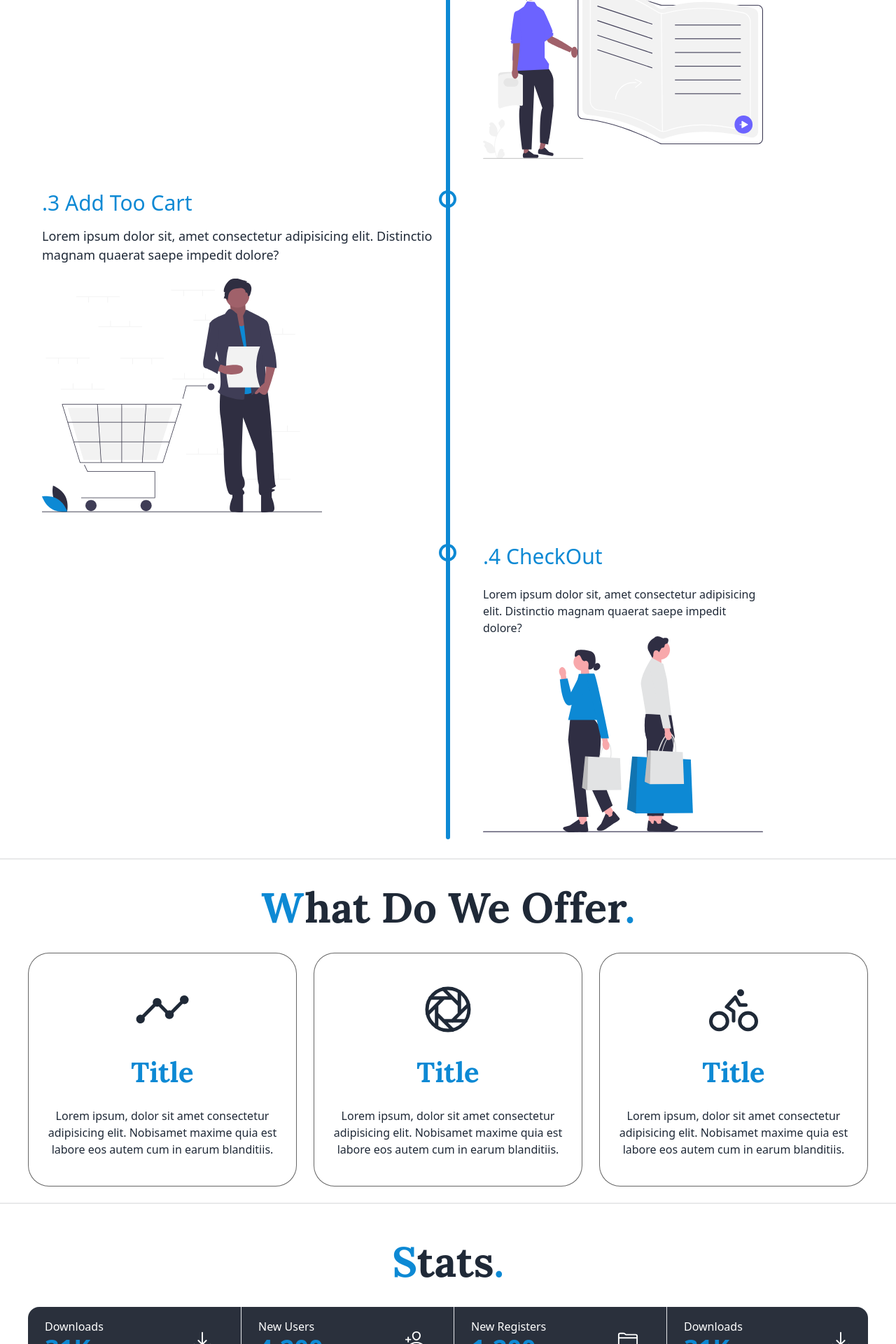
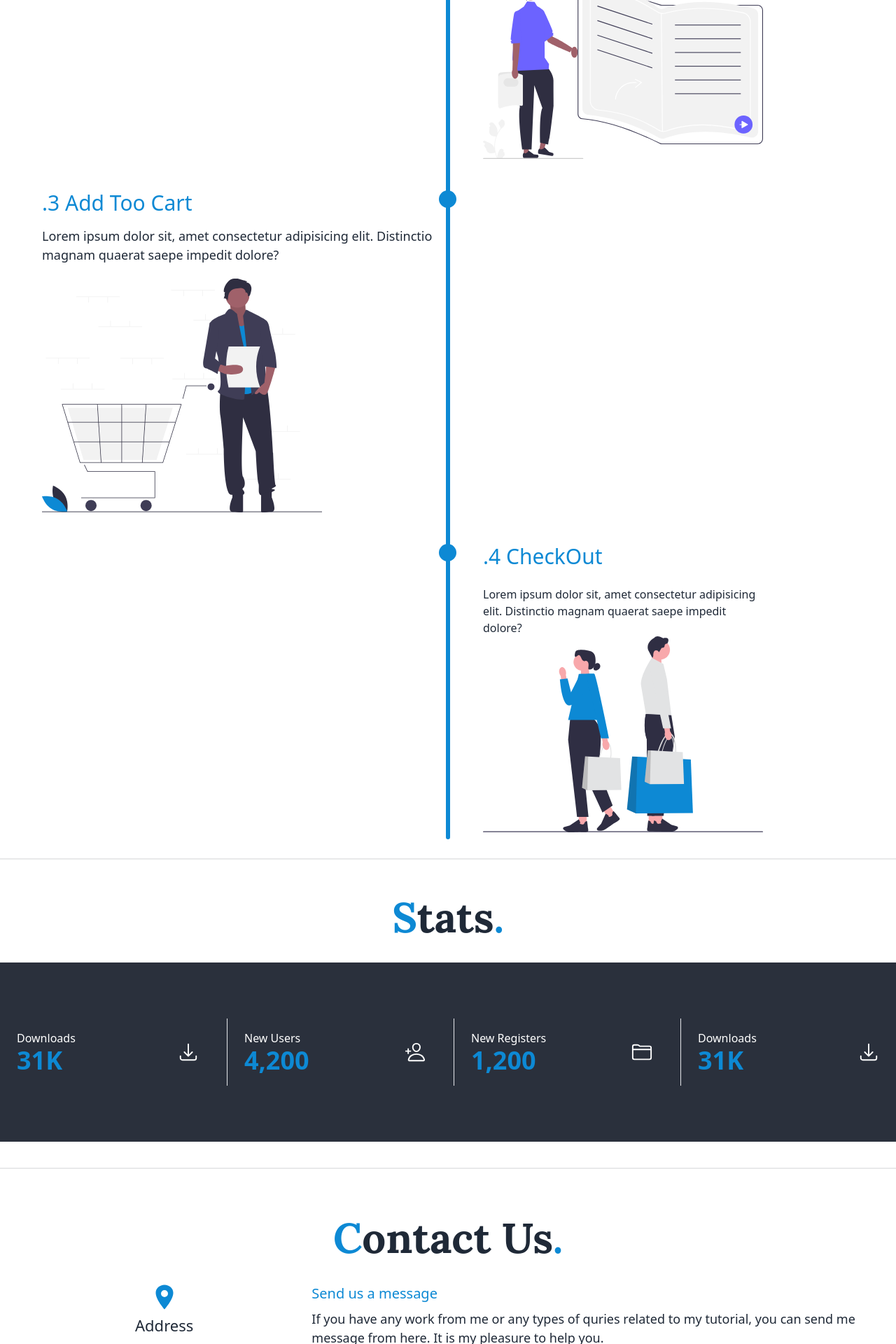
Before and after one commit to obada-kahlos/e-book-client-nextJS, a Next.js app: page / in a window 1280 px wide. Shown: the part 1542-3462 px from the top of the page at 70% size. Built offline with nearby package versions, Linux system fonts and the light colour scheme.

Commit message:
work on lanfing page

```diff
--- /dev/null
+++ b/src/components/contact-us/contact-us.tsx
@@ -0,0 +1,102 @@
+import React from "react";
+import { Formik, Form, Field } from "formik";
+import * as yup from "yup";
+import { GoLocation } from "react-icons/go";
+import { IoLocationSharp } from "react-icons/io5";
+import { FaPhoneAlt } from "react-icons/fa";
+import { MdEmail } from "react-icons/md";
+const ContactUs = () => {
+  const contactData = [
+    {
+      icon: <IoLocationSharp />,
+      title: "Address",
+      disc: ["Syria, Damascus"],
+    },
+    {
+      icon: <FaPhoneAlt />,
+      title: "Phone",
+      disc: ["+963 0997741497", "+963 0997741497"],
+    },
+    {
+      icon: <MdEmail />,
+      title: "Email",
+      disc: ["Kahlousobada@gmail.com", "Kahlousobada@gmail.com"],
+    },
+  ];
+  return (
+    <>
+      <div className="grid grid-cols-12 gap-4">
+        <div className="lg:col-span-4 col-span-12">
+          <div className="flex justify-center items-center flex-col gap-4">
+            {contactData.map((item, key) => (
+              <div
+                key={key}
+                className="flex justify-center items-center flex-col gap-1 mb-[20px]">
+                <span className="text-[40px] text-bothColor">{item.icon}</span>
+                <h4 className="dark:text-white text-[22px]">{item.title}</h4>
+                {item.disc.map((item, key) => (
+                  <p key={key} className="dark:text-base-content">
+                    {item}
+                  </p>
+                ))}
+              </div>
+            ))}
+          </div>
+        </div>
+        <div className="lg:col-span-8 col-span-12 relative form-section">
+          <h4 className="text-bothColor text-[20px] mb-2">Send us a message</h4>
+          <p className="text-[18px] dark:text-base-content">
+            If you have any work from me or any types of quries related to my
+            tutorial, you can send me message from here. It is my pleasure to
+            help you.
+          </p>
+          <Formik
+            initialValues={{}}
+            onSubmit={(values) => {
+              console.log(values);
+            }}>
+            <Form>
+              <Field
+                type={"text"}
+                placeholder={"Enter Your Name"}
+                name={"name"}
+                className="input block w-full my-[20px] input-bordered input-md"
+              />
+              <Field
+                type={"text"}
+                placeholder={"Enter Your Email"}
+                name={"name"}
+                className="input block w-full my-[20px] input-bordered input-md"
+              />
+              <Field
+                as={"textarea"}
+                type={"text"}
+                placeholder="Bio"
+                name={"name"}
+                className="textarea block w-full my -[20px] textarea-bordered textarea-md"
+              />
+              <button className="btn btn-primary mt-[20px] md:w-4/12 w-full">
+                Send
+              </button>
+            </Form>
+          </Formik>
+        </div>
+      </div>
+      <style>
+        {`
+            div.form-section::after{
+                content : '';
+                position :absolute;
+                left : -70px;
+                top : 0;
+                width : 2px;
+                height : 100%;
+                background-color : rgba(255,255,255,0.6);
+            }
+        `}
+      </style>
+    </>
+  );
+};
+
+export default ContactUs;
--- a/src/components/footer/footer.tsx
+++ b/src/components/footer/footer.tsx
@@ -34,13 +34,12 @@ const Footer = () => {
             xmlns="http://www.w3.org/2000/svg"
             fillRule="evenodd"
             clipRule="evenodd"
-            className="fill-current"
-          >
+            className="fill-current">
             <path d="M22.672 15.226l-2.432.811.841 2.515c.33 1.019-.209 2.127-1.23 2.456-1.15.325-2.148-.321-2.463-1.226l-.84-2.518-5.013 1.677.84 2.517c.391 1.203-.434 2.542-1.831 2.542-.88 0-1.601-.564-1.86-1.314l-.842-2.516-2.431.809c-1.135.328-2.145-.317-2.463-1.229-.329-1.018.211-2.127 1.231-2.456l2.432-.809-1.621-4.823-2.432.808c-1.355.384-2.558-.59-2.558-1.839 0-.817.509-1.582 1.327-1.846l2.433-.809-.842-2.515c-.33-1.02.211-2.129 1.232-2.458 1.02-.329 2.13.209 2.461 1.229l.842 2.515 5.011-1.677-.839-2.517c-.403-1.238.484-2.553 1.843-2.553.819 0 1.585.509 1.85 1.326l.841 2.517 2.431-.81c1.02-.33 2.131.211 2.461 1.229.332 1.018-.21 2.126-1.23 2.456l-2.433.809 1.622 4.823 2.433-.809c1.242-.401 2.557.484 2.557 1.838 0 .819-.51 1.583-1.328 1.847m-8.992-6.428l-5.01 1.675 1.619 4.828 5.011-1.674-1.62-4.829z"></path>
           </svg>
           <p>
-            ACME Industries Ltd. <br />
-            Providing reliable tech since 1992
+            CopyRight &copy; 2023 <br />
+            By Obada Kahlous And Bahaa Atekah
           </p>
         </div>
         <div className="md:place-self-center md:justify-self-end">
@@ -51,8 +50,7 @@ const Footer = () => {
                 width="24"
                 height="24"
                 viewBox="0 0 24 24"
-                className="fill-current"
-              >
+                className="fill-current">
                 <path d="M24 4.557c-.883.392-1.832.656-2.828.775 1.017-.609 1.798-1.574 2.165-2.724-.951.564-2.005.974-3.127 1.195-.897-.957-2.178-1.555-3.594-1.555-3.179 0-5.515 2.966-4.797 6.045-4.091-.205-7.719-2.165-10.148-5.144-1.29 2.213-.669 5.108 1.523 6.574-.806-.026-1.566-.247-2.229-.616-.054 2.281 1.581 4.415 3.949 4.89-.693.188-1.452.232-2.224.084.626 1.956 2.444 3.379 4.6 3.419-2.07 1.623-4.678 2.348-7.29 2.04 2.179 1.397 4.768 2.212 7.548 2.212 9.142 0 14.307-7.721 13.995-14.646.962-.695 1.797-1.562 2.457-2.549z"></path>
               </svg>
             </a>
@@ -62,8 +60,7 @@ const Footer = () => {
                 width="24"
                 height="24"
                 viewBox="0 0 24 24"
-                className="fill-current"
-              >
+                className="fill-current">
                 <path d="M19.615 3.184c-3.604-.246-11.631-.245-15.23 0-3.897.266-4.356 2.62-4.385 8.816.029 6.185.484 8.549 4.385 8.816 3.6.245 11.626.246 15.23 0 3.897-.266 4.356-2.62 4.385-8.816-.029-6.185-.484-8.549-4.385-8.816zm-10.615 12.816v-8l8 3.993-8 4.007z"></path>
               </svg>
             </a>
@@ -73,8 +70,7 @@ const Footer = () => {
                 width="24"
                 height="24"
                 viewBox="0 0 24 24"
-                className="fill-current"
-              >
+                className="fill-current">
                 <path d="M9 8h-3v4h3v12h5v-12h3.642l.358-4h-4v-1.667c0-.955.192-1.333 1.115-1.333h2.885v-5h-3.808c-3.596 0-5.192 1.583-5.192 4.615v3.385z"></path>
               </svg>
             </a>
--- a/src/pages/index.tsx
+++ b/src/pages/index.tsx
@@ -14,6 +14,7 @@ import {
 import { HiOutlineArrowDownTray } from "react-icons/hi2";
 
 import SectionTitle from "@/components/section-title/section-title";
+import ContactUs from "@/components/contact-us/contact-us";
 
 const lora = Lora({
   weight: "700",
@@ -54,7 +55,7 @@ export default function Home() {
       value: "31K",
       dataAos: "fade-up",
       dataAosDuration: "1200",
-      dataAosOffset: "30",
+      dataAosOffset: "70",
     },
     {
       icon: <IoPersonAddOutline />,
@@ -62,7 +63,7 @@ export default function Home() {
       value: "4,200",
       dataAos: "fade-up",
       dataAosDuration: "1400",
-      dataAosOffset: "30",
+      dataAosOffset: "70",
     },
     {
       icon: <IoFolderOutline />,
@@ -70,7 +71,7 @@ export default function Home() {
       value: "1,200",
       dataAos: "fade-up",
       dataAosDuration: "1600",
-      dataAosOffset: "30",
+      dataAosOffset: "70",
     },
     {
       icon: <HiOutlineArrowDownTray />,
@@ -78,7 +79,7 @@ export default function Home() {
       value: "31K",
       dataAos: "fade-up",
       dataAosDuration: "1800",
-      dataAosOffset: "30",
+      dataAosOffset: "70",
     },
   ];
   return (
@@ -89,7 +90,7 @@ export default function Home() {
         <meta name="viewport" content="width=device-width, initial-scale=1" />
         <link rel="icon" href="/favicon.ico" />
       </Head>
-      <div className="wrapper md:py-[30px] py-[80px]">
+      <div className="wrapper md:py-[30px] py-[10px]">
         <div className="md:py-[20px] hero min-h-[85vh] lg:py-[0px]">
           <div className="hero-content lg:flex-row flex-col">
             <div className="md:text-left text-center">
@@ -109,7 +110,7 @@ export default function Home() {
                   similique distinctio nihil recusandae. Itaque!
                 </p>
                 <Link href="login">
-                  <button className="btn md:w-10/12 w-full btn-primary mt-[10px]">
+                  <button className="btn md:w-10/12 w-6/12 btn-primary mt-[10px]">
                     Get Started
                   </button>
                 </Link>
@@ -142,7 +143,7 @@ export default function Home() {
           <div
             className="container-time mb-[20px] relative w-6/12 px-[20px] py-[10px] left"
             data-aos={"fade-up"}
-            data-aos-duration={"1600"}
+            data-aos-duration={"1200"}
             data-aos-offset={"180"}>
             <h3 className="text-[30px] text-bothColor"> .1 Register</h3>
             <p className="text-[18px] md:w-12/12 my-[12px]">
@@ -160,7 +161,7 @@ export default function Home() {
           <div
             className="container-time mb-[20px] relative w-6/12 px-[20px] py-[10px] md:ml-[30px] right"
             data-aos={"fade-up"}
-            data-aos-duration={"1600"}
+            data-aos-duration={"1200"}
             data-aos-offset={"180"}>
             <div className="">
               <h3 className="text-[30px] text-bothColor">.2 Fined Your Book</h3>
@@ -180,7 +181,7 @@ export default function Home() {
           <div
             className="container-time mb-[20px] relative w-6/12 px-[20px] py-[10px] left"
             data-aos={"fade-up"}
-            data-aos-duration={"1600"}
+            data-aos-duration={"1200"}
             data-aos-offset={"180"}>
             <h3 className="text-[30px] text-bothColor"> .3 Add Too Cart</h3>
             <p className="text-[18px] md:w-12/12 my-[12px]">
@@ -198,7 +199,7 @@ export default function Home() {
           <div
             className="container-time mb-[20px] relative w-6/12 px-[20px] py-[10px] md:ml-[30px] right"
             data-aos={"fade-up"}
-            data-aos-duration={"1600"}
+            data-aos-duration={"1200"}
             data-aos-offset={"180"}>
             <div className="">
               <h3 className="text-[30px] text-bothColor">.4 CheckOut</h3>
@@ -217,9 +218,9 @@ export default function Home() {
           </div>
         </div>
       </div>
+      <div className="divider"></div>
 
-      <div className="divider"></div>
-      <div className="wrapper">
+      {/* <div className="wrapper">
         <SectionTitle title="What do we offer" />
         <div className="grid grid-cols-12 gap-6 ">
           {AboutData.map((item, key) => (
@@ -245,10 +246,11 @@ export default function Home() {
           ))}
         </div>
       </div>
-      <div className="divider"></div>
-      <div className="my-[30px]">
+      <div className="divider"></div> */}
+
+      <div className="my-[30px] ">
         <SectionTitle title="Stats" />
-        <div className="wrapper stats overflow-y-hidden bg-[#2A303C] rounded-2xl grid grid-cols-12 gap-4">
+        <div className="overflow-y-hidden py-[80px] bg-[#2A303C] stats rounded-none  grid grid-cols-12 gap-4">
           {StatsData.map((item, key) => (
             <div
               key={key}
@@ -269,6 +271,11 @@ export default function Home() {
         </div>
       </div>
       <div className="divider"></div>
+
+      <div className="wrapper my-[30px] py-[30px] lg:px-0 px-8">
+        <SectionTitle title="Contact us" />
+        <ContactUs />
+      </div>
     </>
   );
 }
--- a/src/styles/globals.css
+++ b/src/styles/globals.css
@@ -133,7 +133,7 @@ div.about-wrapper {
   width: 25px;
   height: 25px;
   right: -12px;
-  background-color: #fff;
+  background-color: #0d89d4;
   border: 4px solid #0d89d4;
   top: 15px;
   border-radius: 50%;
```
